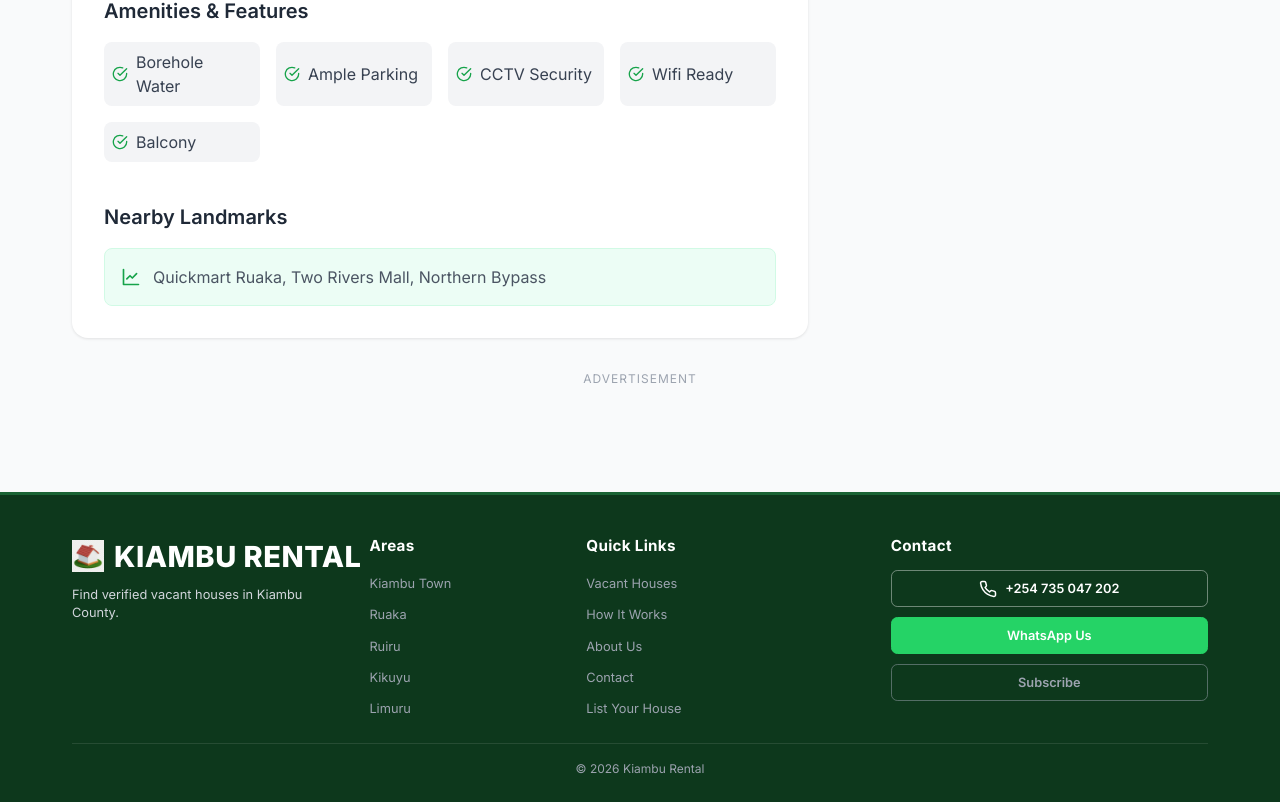
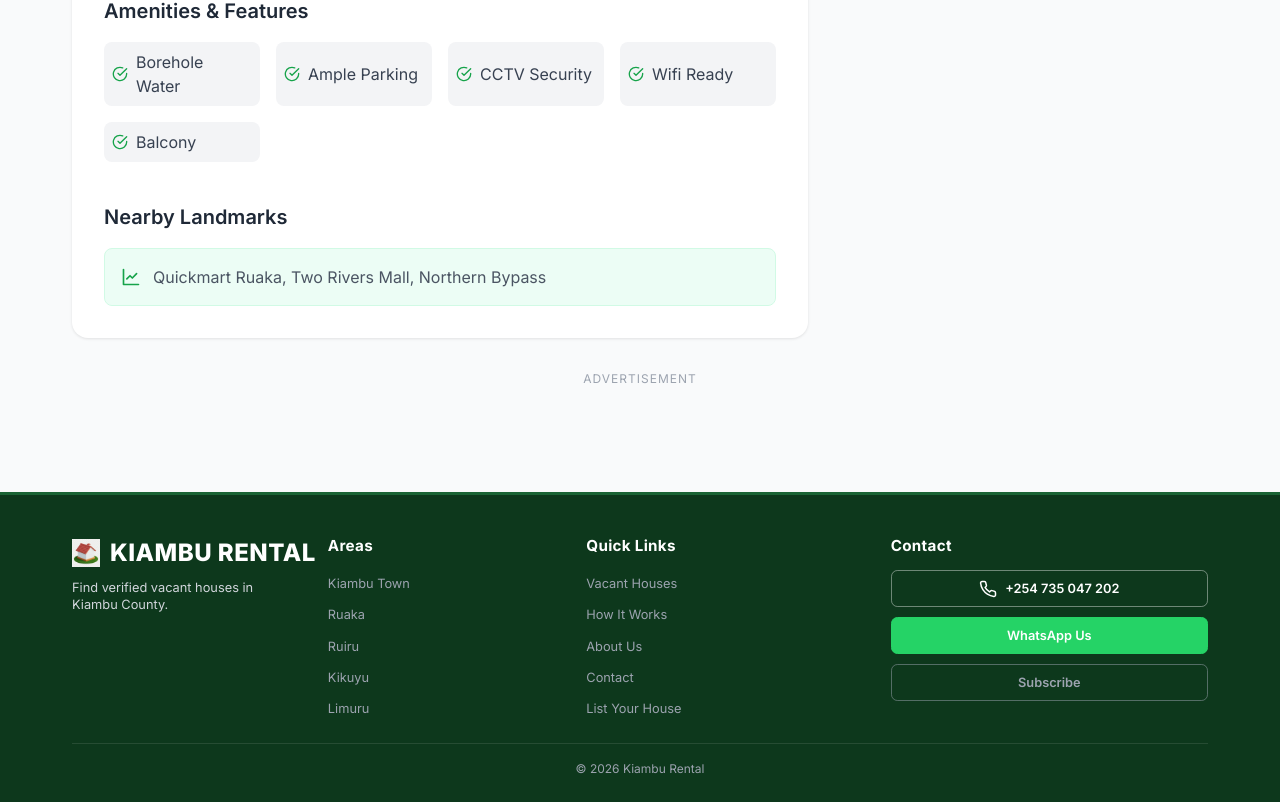
Before and after one commit to isaacmbatia/kiambu-rental, a React (Vite) app: page /listing/1 in a window 1280 px wide. Shown: the part 1010-1812 px from the top of the page. Built offline with nearby package versions, Linux system fonts and the light colour scheme.

Commit message:
Optimize site load performance (instant content) and refine footer logo size

```diff
--- a/src/Home.jsx
+++ b/src/Home.jsx
@@ -10,7 +10,7 @@ import AdBanner from './components/AdBanner';
 import { houses as staticHouses } from './data/houses';
 
 function Home() {
-    const [houses, setHouses] = useState([]);
+    const [houses, setHouses] = useState(staticHouses);
     const [filters, setFilters] = useState({
         location: "All Locations",
         type: "All Types",
--- a/src/ListingDetails.jsx
+++ b/src/ListingDetails.jsx
@@ -7,34 +7,22 @@ import { houses as staticHouses } from './data/houses';
 
 const ListingDetails = () => {
     const { id } = useParams();
-    const [house, setHouse] = useState(null);
-    const [loading, setLoading] = useState(true);
-    const [selectedImage, setSelectedImage] = useState(null);
+
+    // Find house synchronously to avoid loading flash
+    const initialHouse = staticHouses.find(h => h.id.toString() === id);
+
+    const [house, setHouse] = useState(initialHouse || null);
+    const [selectedImage, setSelectedImage] = useState(initialHouse ? initialHouse.imageUrl : null);
 
     useEffect(() => {
         window.scrollTo(0, 0);
-        const houseFound = staticHouses.find(h => h.id.toString() === id);
-        if (houseFound) {
-            setHouse(houseFound);
-            setSelectedImage(houseFound.imageUrl);
-            setLoading(false);
-        } else {
-            console.error('House not found');
-            setLoading(false);
+        if (!house && initialHouse) {
+            setHouse(initialHouse);
+            setSelectedImage(initialHouse.imageUrl);
         }
-    }, [id]);
+    }, [id, initialHouse, house]);
 
-    if (loading) {
-        return (
-            <div className="app">
-                <Navbar />
-                <div className="container section" style={{ textAlign: 'center', minHeight: '60vh', display: 'flex', justifyContent: 'center', alignItems: 'center' }}>
-                    <div style={{ fontSize: '1.2rem', color: 'var(--text-light)' }}>Loading details...</div>
-                </div>
-                <Footer />
-            </div>
-        );
-    }
+
 
     if (!house) {
         return (
--- a/src/components/Footer.jsx
+++ b/src/components/Footer.jsx
@@ -16,8 +16,8 @@ const Footer = () => {
                     <div className="footer-col-left">
                         {/* Brand */}
                         <div className="footer-brand-col">
-                            <Link to="/" className="footer-brand-text" style={{ display: 'flex', alignItems: 'center', fontSize: '25px', fontWeight: 800, color: '#ffffff', textTransform: 'uppercase', letterSpacing: '0.5px', textDecoration: 'none', marginBottom: '0.5rem' }}>
-                                <img src={`${import.meta.env.BASE_URL}logo-icon.png`} alt="" style={{ height: '32px', marginRight: '10px' }} />
+                            <Link to="/" className="footer-brand-text" style={{ display: 'flex', alignItems: 'center', fontSize: '20px', fontWeight: 800, color: '#ffffff', textTransform: 'uppercase', letterSpacing: '0.5px', textDecoration: 'none', marginBottom: '0.5rem' }}>
+                                <img src={`${import.meta.env.BASE_URL}logo-icon.png`} alt="" style={{ height: '28px', marginRight: '10px' }} />
                                 KIAMBU RENTAL
                             </Link>
                             <p className="footer-description">
--- a/src/index.css
+++ b/src/index.css
@@ -1,7 +1,7 @@
 /* Import Google Font */
 @import url('https://fonts.googleapis.com/css2?family=Inter:wght@400;500;600;700;800&display=swap');
 
-/* CSS Updated: 2026-02-21 19:42:00 */
+/* CSS Updated: 2026-02-21 19:54:00 */
 :root {
   --primary: #16a34a;
   --primary-hover: #15803d;
@@ -535,7 +535,7 @@ img {
   margin-bottom: 0.5rem !important;
   text-decoration: none !important;
   font-weight: 800 !important;
-  font-size: 25px !important;
+  font-size: 20px !important;
   color: white !important;
   text-transform: uppercase !important;
   letter-spacing: 0.5px !important;
@@ -543,7 +543,7 @@ img {
 }
 
 .footer-brand-text img {
-  height: 32px !important;
+  height: 28px !important;
   width: auto !important;
   margin-right: 10px !important;
   flex-shrink: 0;
@@ -551,7 +551,7 @@ img {
 
 @media (min-width: 768px) {
   .footer-brand-text {
-    font-size: 29px !important;
+    font-size: 24px !important;
   }
 }
 
```
